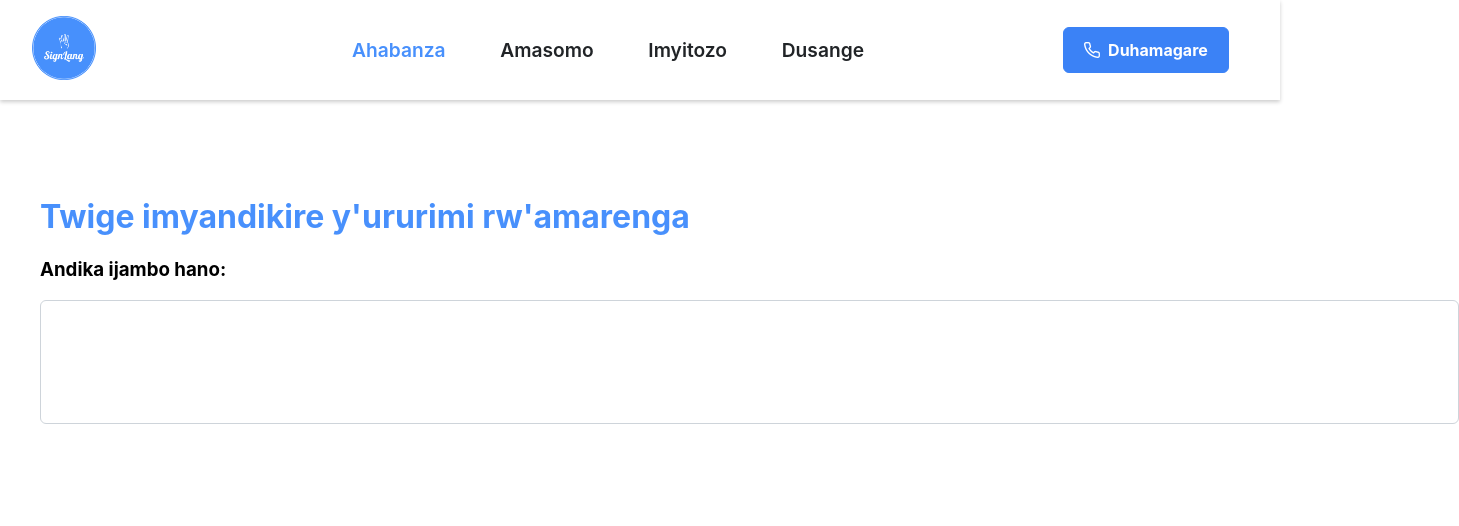
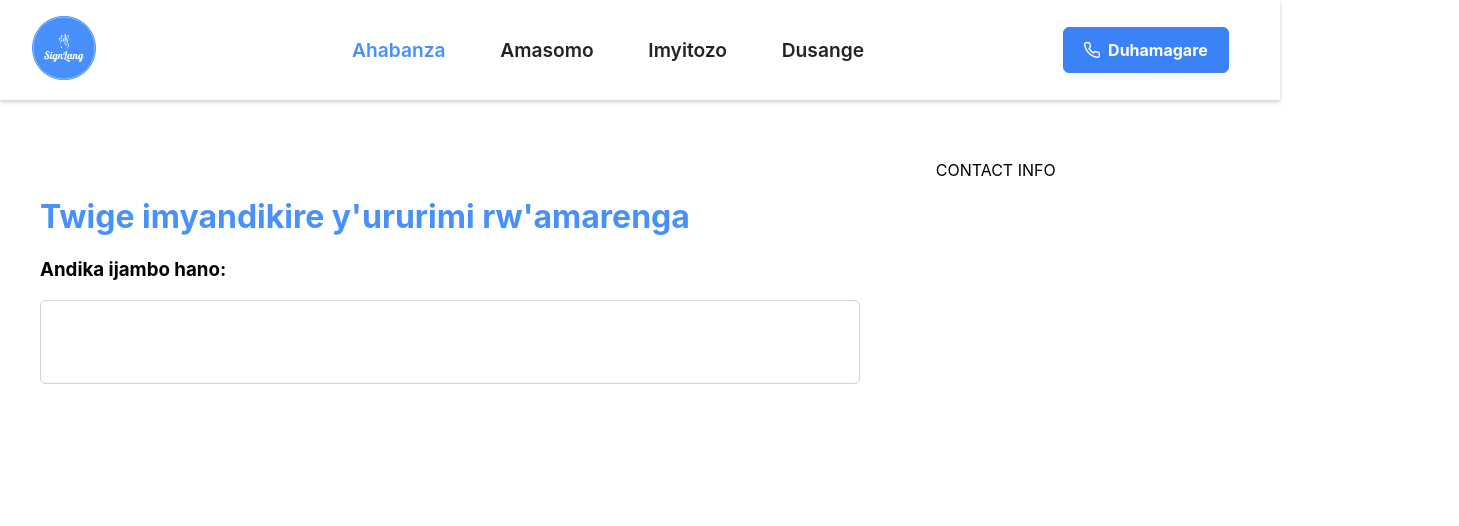
Before and after one commit to ngabo-dev/fluentfusion_frontend, a React (Vite) app: page / in a window 1280 px wide. Shown: the top 526 px of the page, 1459 px wide, since content can reach past the window. Built offline with nearby package versions, Linux system fonts and the light colour scheme.

Commit message:
Progress

```diff
--- a/src/components/Sandbox.jsx
+++ b/src/components/Sandbox.jsx
@@ -165,8 +165,8 @@ const Sandbox = () => {
         autoResize
         value={value}
         onChange={(e) => setValue(e.target.value)}
-        rows={5}
-        cols={136}
+        rows={3}
+        style={{width:'96%'}}
       />
       <SignsField>
         {renderSignImages()}
--- a/src/pages/Home.jsx
+++ b/src/pages/Home.jsx
@@ -4,9 +4,14 @@ import styled from "styled-components"
 const Home = () => {
   return (
     <Container>
-      <div >
-        <Sandbox />
+      <div style={{ display: 'flex', flexWrap: 'wrap', justifyContent: 'space-between' }}>
+        <div style={{ flex: '1 0 72%' }}>
+          <Sandbox />
         </div>
+        <div style={{ flex: '1 0 26%', marginLeft: '10px' }}>
+          CONTACT INFO
+        </div>
+      </div>
     </Container>
   )
 }
```
